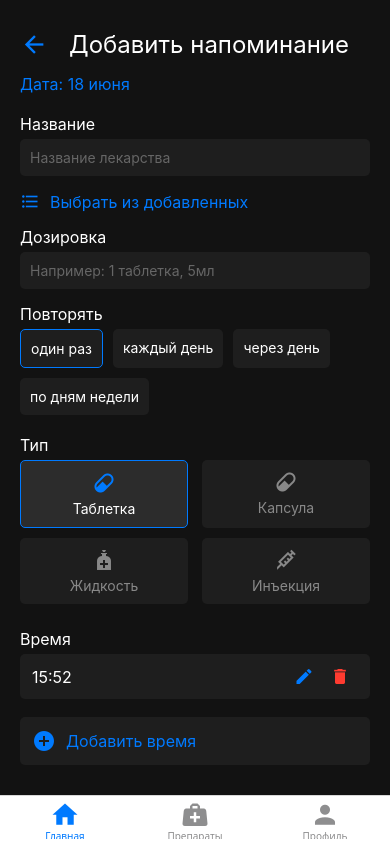
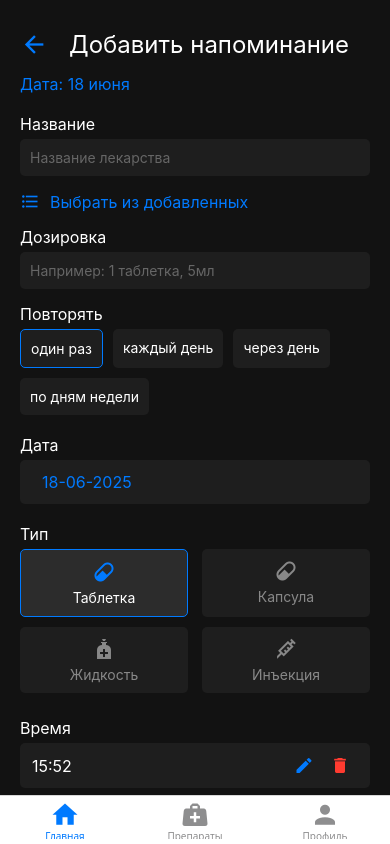
Before and after one commit to s1mba10/tabletka-frontend, a React Native app in the folder MedTrackApp/: screen /ReminderAdd in a window 390 px wide. Built offline with nearby package versions, Linux system fonts and the light colour scheme.

Commit message:
Show date picker for one-time reminders

```diff
--- a/MedTrackApp/src/screens/ReminderAdd/ReminderAdd.tsx
+++ b/MedTrackApp/src/screens/ReminderAdd/ReminderAdd.tsx
@@ -444,7 +444,16 @@ const ReminderAdd: React.FC = () => {
           </View>
         )}
 
-        {repeat !== 'once' && (
+        {repeat === 'once' ? (
+          <View style={styles.dateRow}>
+            <View style={styles.dateField}>
+              <Text style={styles.label}>Дата</Text>
+              <TouchableOpacity onPress={openStartPicker} style={styles.addTimeButton}>
+                <Text style={styles.addTimeText}>{formatDisplayDate(startDate)}</Text>
+              </TouchableOpacity>
+            </View>
+          </View>
+        ) : (
           <View style={styles.dateRow}>
             <View style={[styles.dateField, { marginRight: 10 }]}>
               <Text style={styles.label}>Начало</Text>
```
